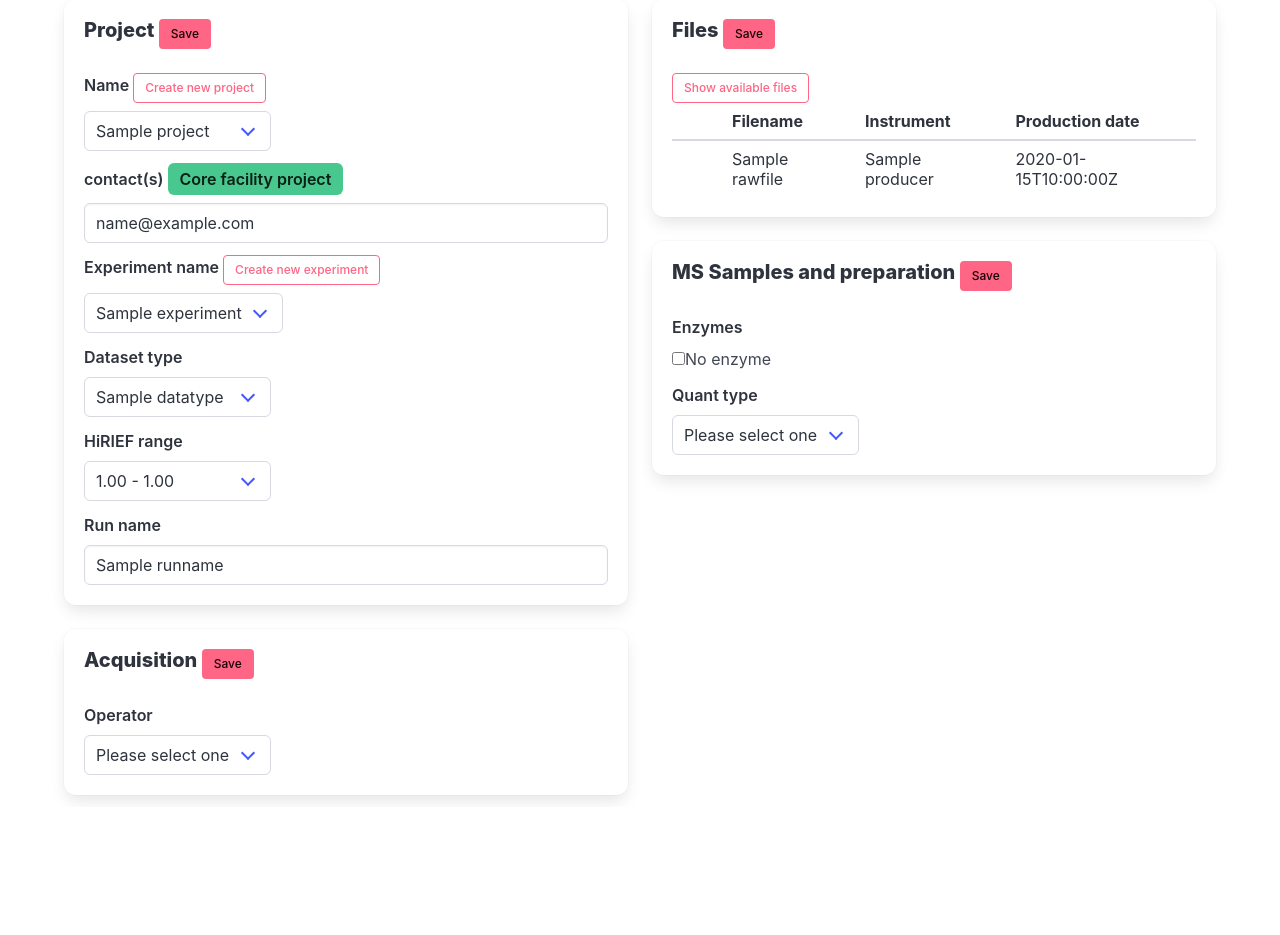
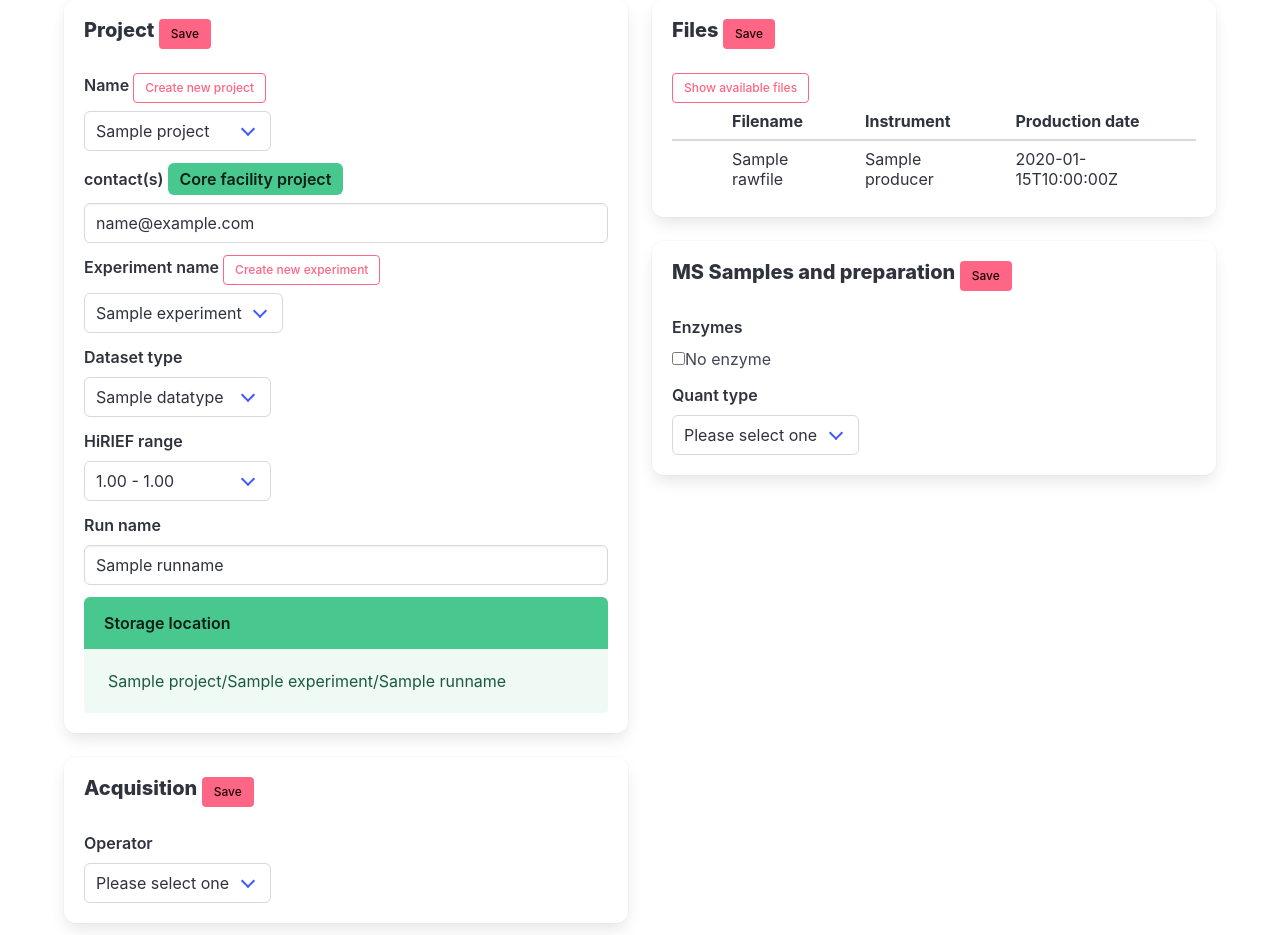
Before and after one commit to glormph/kantele, a Django app: page /datasets/show/1 in a window 1280 px wide. Shown: the part 61-996 px from the top of the page. Before the commit the page ends 862 px from the top, so only its background shows below. Run offline with Django 3.2, Linux system fonts and the light colour scheme; a user stored in the database is signed in; tables that the repository leaves empty hold one stand-in row (values such as "Sample post"); data that the repository does not hold is empty; parts of the project's set-up code (start-up, migrations or seed data) failed here and were passed over; some libraries are stand-ins or nearby versions; some web fonts are replaced.

Commit message:
Bugfix update data and add storage location showing

```diff
--- a/datasets/templates/datasets/dataset.html
+++ b/datasets/templates/datasets/dataset.html
@@ -648,6 +648,12 @@
 				<input class="input" v-model="runname" type="text" placeholder="E.g set1, run1, etc">
 			</div>
 		</div>
+		<article class="message is-success">
+		<div class="message-header">Storage location</div>
+		{% verbatim %}
+		<div class="message-body">{{ storage_location }}</div>
+		{% endverbatim %}
+		</article>
 	</div>
 	<acquisition-box v-bind:dset_id="dataset_id"></acquisition-box>
 	</div>
@@ -681,6 +687,7 @@
 			newpiname: '',
 			externalcontactmail: '',
 			runname: '',
+			storage_location: '',
 			}
 		},
 		mounted: function() {
@@ -694,15 +701,7 @@
 		proj_experiments: function() {
 			return !this.project_id ? [] : this.experiments[this.project_id]
 			},
-		project_lookup: function() {
-			project_lookup = {};
-			for (var i = 0; i < this.projects.length; i++) {
-	       			project_lookup[this.projects[i].id] = {'corefac': this.projects[i].corefac, 'pi_id': this.projects[i].pi_id};
-				}
-			return project_lookup
-			},
 		},
-
 		methods: {
 			fetchData: function() {
 			       	this.$http.get('/datasets/show/project/' + this.dataset_id)
@@ -714,6 +713,17 @@
 					for (key in result) {
 						this[key] = result[key];
 					}
+				for (exp of this.experiments[this.project_id]) {
+					if (exp.id === this.experiment_id) {
+						expname = exp.name;
+					}
+				}
+				this.project_lookup = {};
+				for (var i = 0; i < this.projects.length; i++) {
+					this.project_lookup[this.projects[i].id] = {'corefac': this.projects[i].corefac, 'pi_id': this.projects[i].pi_id, 'name': this.projects[i].name};
+					}
+				this.storage_location = (this.project_lookup[this.project_id].name + '/' +
+				                         expname + '/' + this.runname);
 			       	})
 	       		},
 			checkOpen: function() {
--- a/datasets/views.py
+++ b/datasets/views.py
@@ -173,15 +173,18 @@ def update_dataset(data):
         exp_id = experiment.id
         dset.runname.experiment_id = exp_id
         newexp = True
+    elif data['experiment_id'] != dset.runname.experiment_id:
+        newexp = True
+        dset.runname.experiment_id = data['experiment_id']
     else:
         newexp = False
-        exp_id = data['experiment_id']
     if data['runname'] != dset.runname.name or newexp:
         # Save if new experiment AND/OR new name Runname coupled 1-1 to dataset
+        print('Update data')
         dset.runname.name = data['runname']
         dset.runname.save()
     # update hirief, including remove hirief range binding if no longer hirief
-    hrf_id = models.Datatype.objects.get(name__icontains='hirief')
+    hrf_id = models.Datatype.objects.get(name__icontains='HiRIEF').id
     if dset.datatype_id == hrf_id and dset.datatype_id != data['datatype_id']:
         models.HiriefDataset.objects.get(
             dataset_id=data['dataset_id']).delete()
```
